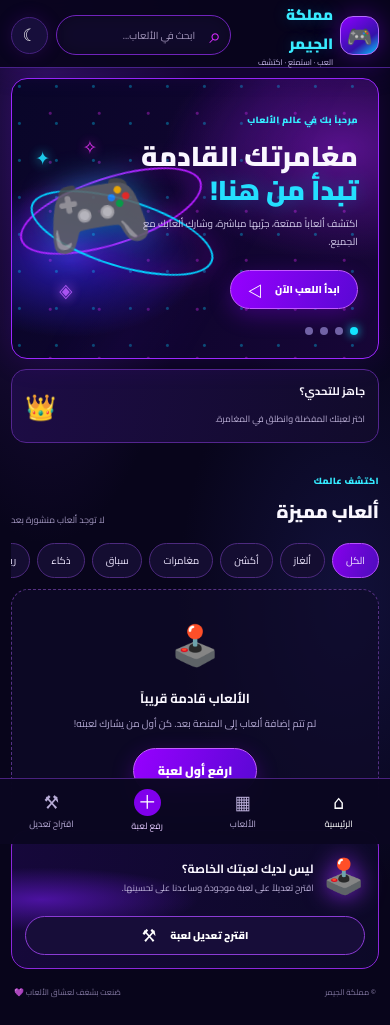
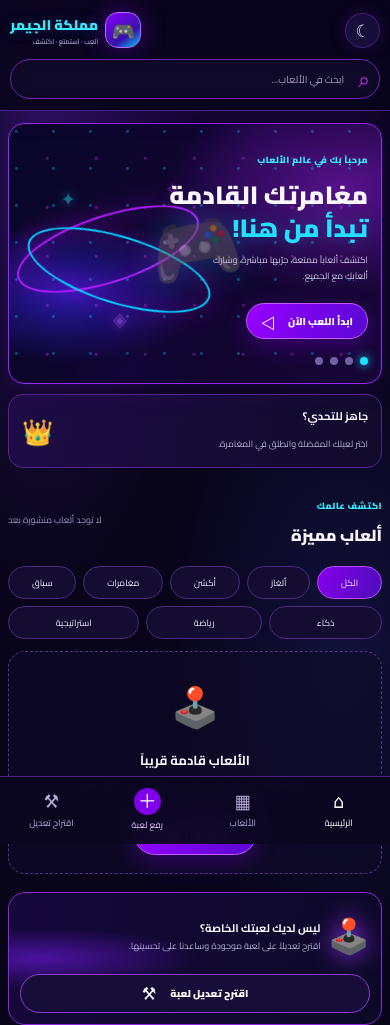
Before and after one commit to bnanm0855-cmd/-, a plain HTML site: page visitors.html in a window 390 px wide. Shown: the top 1025 px of the page. Drawn offline with Linux system fonts and the light colour scheme.

Commit message:
Improve visitors page mobile responsive layout

```diff
--- a/visitors.html
+++ b/visitors.html
@@ -36,6 +36,66 @@
  .layout{display:block}
  .sidebar{display:none}
  .filter-chips{display:flex}
+}
+
+
+/* Mobile-first layout polish: compact header, readable sections and safe bottom navigation */
+@media (max-width:760px){
+  .topbar{
+    height:auto; min-height:108px; padding:9px 12px 10px;
+    grid-template-columns:minmax(0,1fr) auto;
+    grid-template-rows:42px 42px; gap:7px 10px;
+  }
+  .brand{grid-column:2;grid-row:1;justify-self:end}
+  .top-actions{grid-column:1;grid-row:1;justify-content:flex-start}
+  .search{grid-column:1 / -1;grid-row:2;max-width:none;width:100%;height:40px}
+  .layout{padding:12px 10px calc(28px + env(safe-area-inset-bottom))}
+  .hero{min-height:205px;padding:22px 16px}
+  .hero-copy{max-width:72%;z-index:2}
+  .hero h1{font-size:clamp(24px,6.8vw,34px);line-height:1.3}
+  .hero p{max-width:34ch;font-size:10px}
+  .hero-art{inset:0 56% 0 0;opacity:.72}
+  .hero-controller{font-size:clamp(70px,19vw,112px)}
+  .welcome-strip{gap:10px}
+  .section-head{align-items:center;gap:8px}
+  .section-head h2{font-size:17px}
+  .filter-chips{flex-wrap:wrap;overflow:visible;gap:7px;padding:2px 0 12px}
+  .chip{flex:1 0 auto;text-align:center;padding:8px 10px;min-width:64px}
+  .game-grid{grid-template-columns:repeat(2,minmax(0,1fr));gap:9px}
+  .game-card{min-width:0}
+  .game-cover{height:clamp(88px,25vw,125px)}
+  .share-banner{margin-bottom:10px}
+  .mobile-dock{height:calc(68px + env(safe-area-inset-bottom));padding:6px 5px calc(6px + env(safe-area-inset-bottom))}
+  body{padding-bottom:calc(82px + env(safe-area-inset-bottom))}
+}
+@media (max-width:430px){
+  .topbar{min-height:104px;padding-inline:10px}
+  .brand-mark{width:36px;height:36px;font-size:19px}
+  .brand b{font-size:14px}
+  .brand small{font-size:7px}
+  .round-btn{width:35px;height:35px}
+  .layout{padding-inline:8px}
+  .hero{min-height:190px;padding:18px 13px}
+  .hero-copy{max-width:76%}
+  .hero h1{font-size:25px}
+  .hero p{font-size:9px}
+  .hero .primary-btn{min-height:36px;padding-inline:14px}
+  .hero-art{inset-inline-start:0;opacity:.48}
+  .section-head h2{font-size:16px}
+  .chip{font-size:9px;min-width:58px;padding:7px 8px}
+  .game-grid{grid-template-columns:repeat(2,minmax(0,1fr))}
+  .game-cover{height:92px}
+  .game-info h3{font-size:10px}
+  .game-actions button{font-size:8px}
+  .empty-state{min-height:175px}
+  .share-banner{padding:11px;gap:7px}
+  .share-copy b{font-size:11px}
+}
+@media (max-width:340px){
+  .game-grid{grid-template-columns:1fr}
+  .hero-copy{max-width:100%}
+  .hero-art{opacity:.22}
+  .filter-chips .chip{min-width:calc(33.33% - 8px)}
 }
 
 </style>
```
